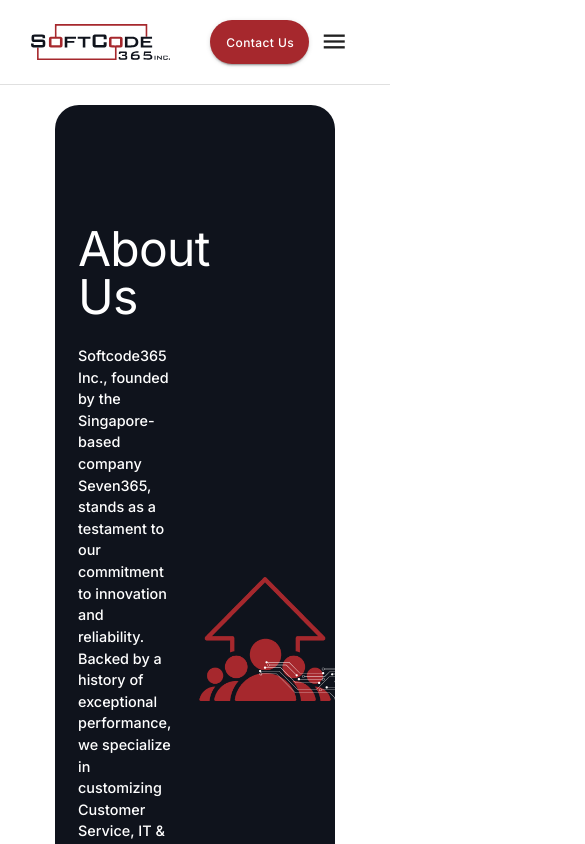
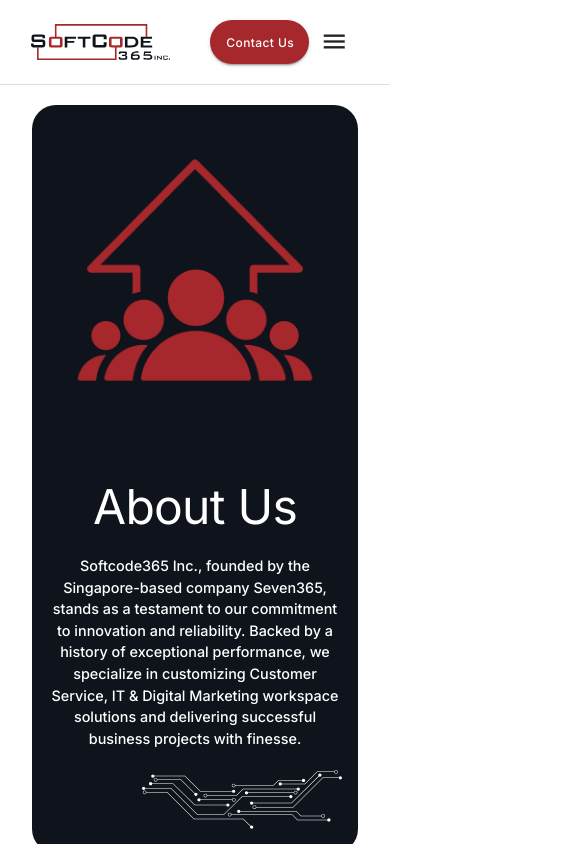
Before and after one commit to Dexios102/SoftCode365-Website, a Nuxt app: page /about in a window 390 px wide. Shown: the top 844 px of the page, 585 px wide, since content can reach past the window. Built offline with nearby package versions, Linux system fonts and the light colour scheme.

Commit message:
about us page full responsive

```diff
--- a/pages/about/index.vue
+++ b/pages/about/index.vue
@@ -4,7 +4,14 @@
       <v-col cols="12" justify="center">
         <v-row
           no-gutters
-          class="padding-horizontal-default justify-center font-weight-medium"
+          class="justify-center font-weight-medium"
+          :class="
+            $vuetify.display.lgAndUp
+              ? 'padding-horizontal-default'
+              : $vuetify.display.md
+              ? 'px-6'
+              : 'px-8'
+          "
         >
           <v-col cols="12" class="mb-12">
             <v-row
@@ -14,12 +21,27 @@
               <v-col cols="12" justify="center">
                 <v-row no-gutters align="center">
                   <v-col
-                    cols="6"
+                    cols="12"
+                    md="6"
                     class="d-flex align-center"
-                    style="padding: 6rem 0"
+                    :order="$vuetify.display.mdAndUp ? '1' : '2'"
+                    :style="
+                      $vuetify.display.mdAndUp
+                        ? 'padding: 6rem 0'
+                        : 'padding: 4rem 1rem'
+                    "
                   >
                     <v-row no-gutters justify="center">
-                      <v-col cols="8">
+                      <v-col
+                        cols="12"
+                        md="8"
+                        :class="
+                          $vuetify.display.mdAndUp
+                            ? 'text-small'
+                            : 'text-center text-small'
+                        "
+                        class="position-relative"
+                      >
                         <h1 class="title-text-sub my-6">About Us</h1>
                         <p class="text-small">
                           Softcode365 Inc., founded by the Singapore-based
@@ -30,12 +52,28 @@
                           workspace solutions and delivering successful business
                           projects with finesse.
                         </p>
+                        <v-img
+                          src="/images/hero-images/circuit-frame-horizontal.svg"
+                          cover
+                          width="200"
+                          class="position-absolute"
+                          style="right: 0rem; bottom: -5rem"
+                          v-if="$vuetify.display.smAndDown"
+                        />
                       </v-col>
                     </v-row>
                   </v-col>
-                  <v-col cols="6">
+                  <v-col
+                    cols="12"
+                    md="6"
+                    :order="$vuetify.display.mdAndUp ? '2' : '1'"
+                  >
                     <v-row no-gutters>
-                      <v-col cols="12" class="mt-10 position-relative">
+                      <v-col
+                        cols="12"
+                        class="mt-10 position-relative"
+                        :align="$vuetify.display.smAndDown && 'center'"
+                      >
                         <v-img
                           src="/icons/team-building.png"
                           width="250"
@@ -47,6 +85,7 @@
                           width="300"
                           class="position-absolute"
                           style="right: -4rem; bottom: 4rem"
+                          v-if="$vuetify.display.mdAndUp"
                         />
                       </v-col>
                     </v-row>
@@ -63,10 +102,12 @@
               <v-col cols="12" class="my-1 text-center">
                 <span class="text-blue-theme"
                   >Our vision is to stand as the forefront provider of
-                  cutting-edge business process <br />
+                  cutting-edge business process
+                  <br v-if="$vuetify.display.mdAndUp" />
                   of Software solutions and services and outsourcing renowned
-                  for our steadfast <br />
-                  dedication to excellence, integrity, and unparalleled <br />
+                  for our steadfast <br v-if="$vuetify.display.mdAndUp" />
+                  dedication to excellence, integrity, and unparalleled
+                  <br v-if="$vuetify.display.mdAndUp" />
                   customer satisfaction.
                 </span>
               </v-col>
@@ -74,7 +115,7 @@
           </v-col>
           <v-col cols="12" class="mb-8">
             <v-row no-gutters>
-              <v-col cols="6" class="d-flex align-stretch">
+              <v-col cols="12" md="6" class="d-flex align-stretch">
                 <ServiceCard title="Collaboration" imgSrc="/icons/mobile1.png">
                   We conduct our business with the utmost honesty, transparency,
                   and ethical integrity. Our relationships with clients,
@@ -82,7 +123,7 @@
                   fairness.
                 </ServiceCard>
               </v-col>
-              <v-col cols="6" class="d-flex align-stretch">
+              <v-col cols="12" md="6" class="d-flex align-stretch">
                 <ServiceCard title="Ownership" imgSrc="/icons/mobile1.png">
                   Our commitment to ownership extends to our relationships with
                   clients, employees, and clients, build on a foundation of
@@ -91,14 +132,14 @@
               </v-col>
             </v-row>
             <v-row no-gutters>
-              <v-col cols="6" class="d-flex align-stretch">
+              <v-col cols="12" md="6" class="d-flex align-stretch">
                 <ServiceCard title="Revolutionary" imgSrc="/icons/mobile1.png">
                   We thrive on a culture of perpetual learning and innovation,
                   constantly exploring and integrating cutting-edge technologies
                   to redefine the standards of efficiency and effectiveness.
                 </ServiceCard>
               </v-col>
-              <v-col cols="6" class="d-flex align-stretch">
+              <v-col cols="12" md="6" class="d-flex align-stretch">
                 <ServiceCard title="Excellence" imgSrc="/icons/mobile1.png">
                   We are committed to delivering exceptional quality in all
                   aspects of our services. We strive for excellence in every
@@ -116,7 +157,7 @@
               <v-col cols="12" class="my-1 text-center">
                 <span class="text-blue-theme"
                   >Meet the masterminds driving the creation of innovative
-                  business process <br />
+                  business process <br v-if="$vuetify.display.mdAndUp" />
                   solutions, technologies and top-notch customer service.
                 </span>
               </v-col>
@@ -125,12 +166,25 @@
         </v-row>
         <v-row no-gutters>
           <v-col cols="12" class="my-10 text-center border-md">
-            <v-row no-gutters class="d-flex justify-start flex-nowrap">
+            <v-row
+              no-gutters
+              class="d-flex justify-start"
+              :class="$vuetify.display.mdAndDown ? 'flex-wrap' : 'flex-nowrap'"
+            >
               <v-col
                 v-for="(item, index) in services"
                 :key="index"
                 class="d-flex justify-center align-center pa-6"
-                style="flex: 0 0 20%; box-shadow: 0px 8.57px 24px 0px #0000000d"
+                style="box-shadow: 0px 8.57px 24px 0px #0000000d"
+                :style="
+                  $vuetify.display.xs
+                    ? 'flex: 0 0 100%'
+                    : $vuetify.display.sm
+                    ? 'flex: 0 0 50%'
+                    : $vuetify.display.md
+                    ? 'flex: 0 0 33.33%'
+                    : 'flex: 0 0 20%'
+                "
                 :class="{ 'border-e': index !== services.length - 1 }"
               >
                 <div
@@ -146,12 +200,27 @@
         </v-row>
         <v-row
           no-gutters
-          class="padding-horizontal-empty-right justify-start my-6"
+          class="justify-start my-6"
+          :class="
+            $vuetify.display.lgAndUp
+              ? 'padding-horizontal-empty-right'
+              : $vuetify.display.md
+              ? 'padding-horizontal-tablet-right'
+              : 'px-0'
+          "
         >
           <ClientSectionBranchesHero />
         </v-row>
         <v-row
           no-gutters
+          class="justify-center my-6 w-100"
+          :class="
+            $vuetify.display.lgAndUp
+              ? 'padding-horizontal-default'
+              : $vuetify.display.md
+              ? 'padding-horizontal-default-tablet'
+              : 'px-0'
+          "
         >
           <PartnerSectionPartner />
         </v-row>
```
Also changed, not shown: components/client-section/client.vue (+8 -3 lines).
